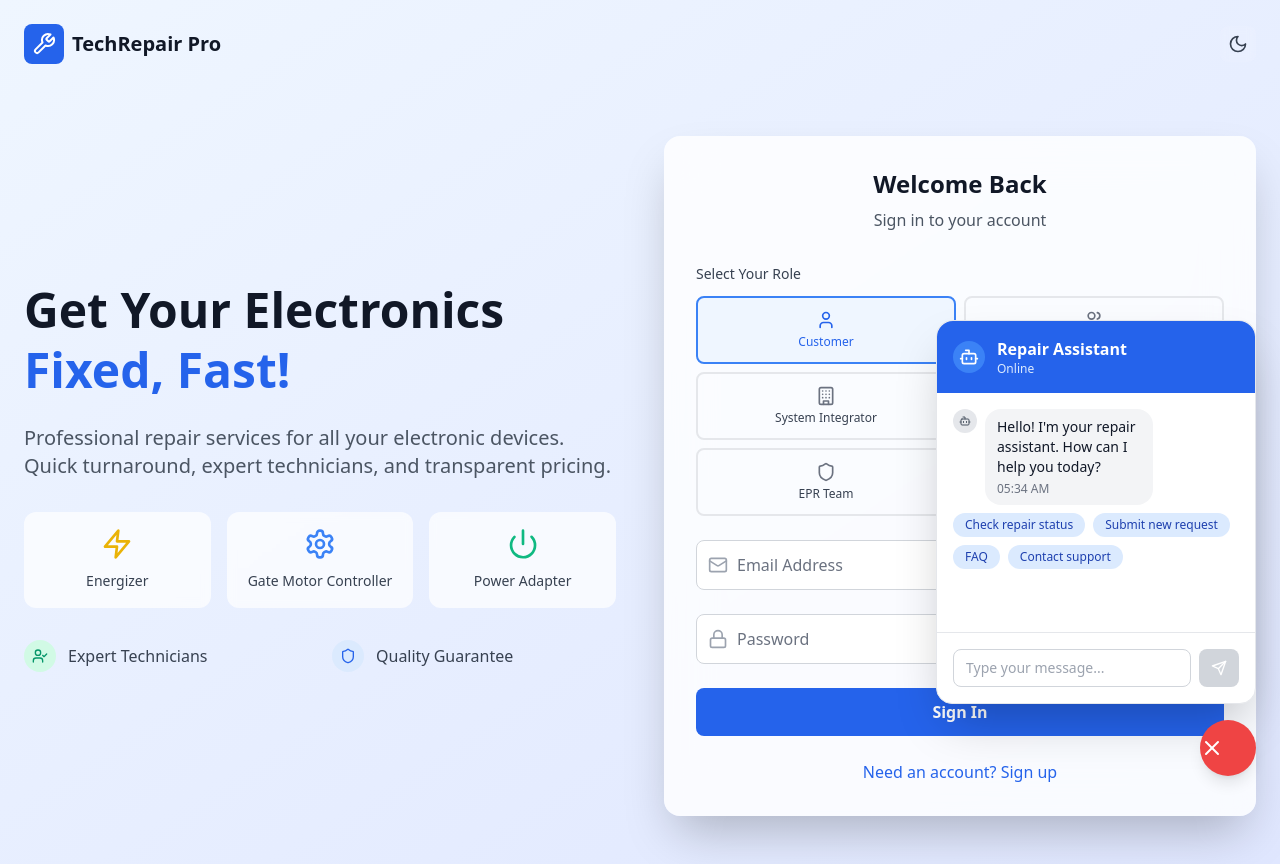
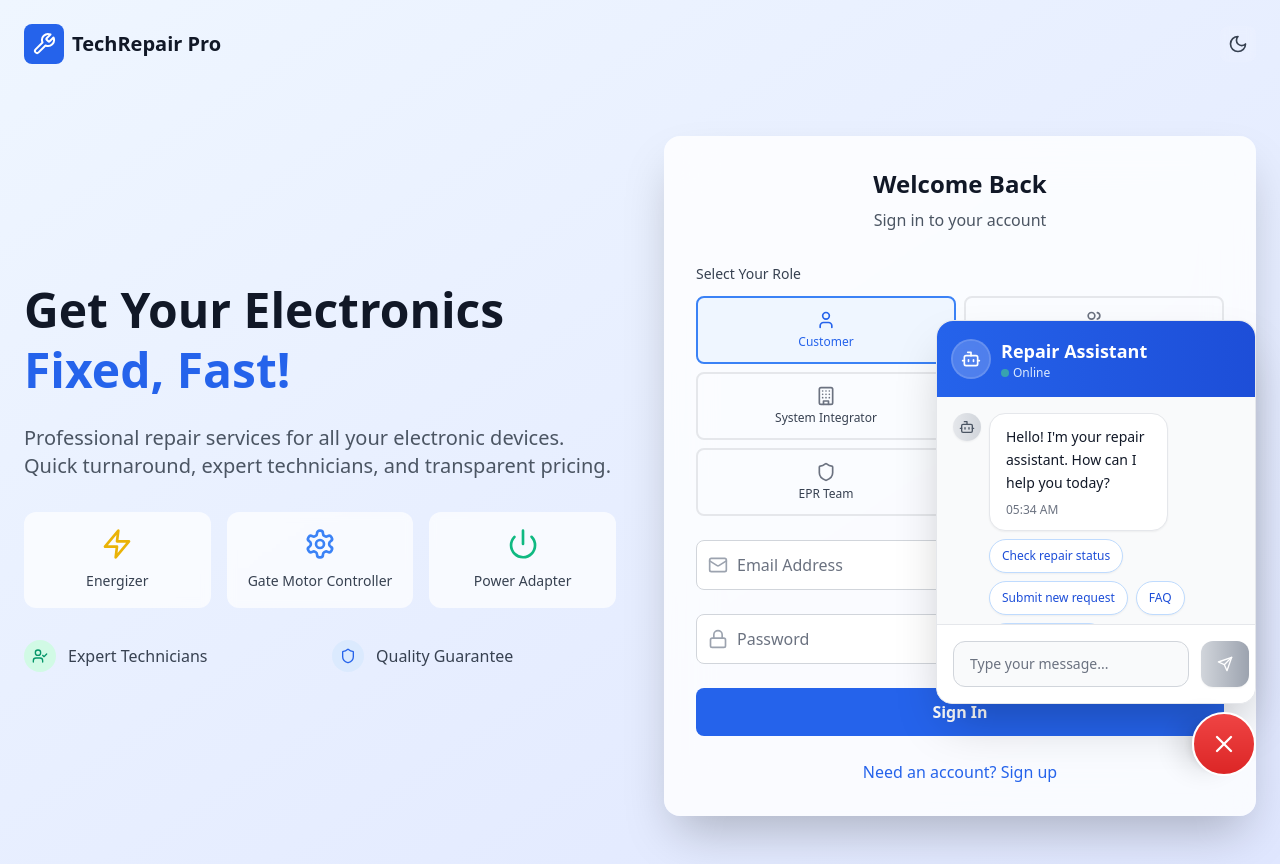
Before and after one commit to ManabBehera342/Tech-Repair-A1, a React (Vite) app in the folder frontend/: page / in a window 1280 px wide. Both pictures are taken after a click on the button 1228 px from the left and 748 px from the top of the page. Built offline with nearby package versions, Linux system fonts and the light colour scheme.

Commit message:
chatbot part fixed

```diff
--- a/frontend/src/components/ChatBot.tsx
+++ b/frontend/src/components/ChatBot.tsx
@@ -94,67 +94,78 @@ const ChatBot: React.FC = () => {
 
   return (
     <>
-      {/* Chat Toggle Button */}
+      {/* Chat Toggle Button - Improved */}
       <button
         onClick={() => setIsOpen(!isOpen)}
-        className={`fixed bottom-6 right-6 w-14 h-14 rounded-full shadow-lg transition-all duration-300 z-50 ${
-          isOpen ? 'bg-red-500 hover:bg-red-600' : 'bg-blue-600 hover:bg-blue-700'
-        } text-white`}
+        className={`fixed bottom-6 right-6 w-16 h-16 rounded-full shadow-xl transition-all duration-300 z-50 flex items-center justify-center ${
+          isOpen
+            ? 'bg-gradient-to-r from-red-500 to-red-600 hover:from-red-600 hover:to-red-700 rotate-90'
+            : 'bg-gradient-to-r from-blue-600 to-blue-700 hover:from-blue-700 hover:to-blue-800 hover:scale-110'
+        } text-white border-2 border-white`}
         aria-label={isOpen ? 'Close chat' : 'Open chat'}
       >
-        {isOpen ? <X className="w-6 h-6" /> : <MessageCircle className="w-6 h-6" />}
+        {isOpen ? (
+          <X className="w-7 h-7" />
+        ) : (
+          <MessageCircle className="w-7 h-7" />
+        )}
       </button>
 
-      {/* Chat Window */}
+      {/* Chat Window - Enhanced */}
       {isOpen && (
-        <div className="fixed bottom-24 right-6 w-80 h-96 bg-white dark:bg-gray-800 rounded-2xl shadow-2xl border border-gray-200 dark:border-gray-700 z-40 flex flex-col">
-          {/* Header */}
-          <div className="bg-blue-600 text-white p-4 rounded-t-2xl">
+        <div className="fixed bottom-24 right-6 w-80 h-96 bg-white dark:bg-gray-800 rounded-2xl shadow-2xl border border-gray-200 dark:border-gray-700 z-40 flex flex-col transform transition-all duration-300 animate-in slide-in-from-bottom-4">
+          {/* Header - Enhanced */}
+          <div className="bg-gradient-to-r from-blue-600 to-blue-700 text-white p-4 rounded-t-2xl">
             <div className="flex items-center space-x-3">
-              <div className="w-8 h-8 bg-blue-500 rounded-full flex items-center justify-center">
+              <div className="w-9 h-9 bg-white/20 backdrop-blur-sm rounded-full flex items-center justify-center ring-2 ring-white/30">
                 <Bot className="w-5 h-5" />
               </div>
               <div>
-                <h3 className="font-semibold">Repair Assistant</h3>
-                <p className="text-xs text-blue-100">Online</p>
+                <h3 className="font-semibold text-lg">Repair Assistant</h3>
+                <div className="flex items-center space-x-1">
+                  <div className="w-2 h-2 bg-green-400 rounded-full animate-pulse"></div>
+                  <p className="text-xs text-blue-100">Online</p>
+                </div>
               </div>
             </div>
           </div>
 
-          {/* Messages */}
-          <div className="flex-1 overflow-y-auto p-4 space-y-4">
+          {/* Messages - Enhanced */}
+          <div className="flex-1 overflow-y-auto p-4 space-y-4 bg-gray-50 dark:bg-gray-900/50">
             {messages.map((message) => (
               <div key={message.id} className="space-y-2">
                 <div className={`flex ${message.sender === 'user' ? 'justify-end' : 'justify-start'}`}>
                   <div
-                    className={`flex items-start space-x-2 max-w-[70%] ${
+                    className={`flex items-start space-x-2 max-w-[75%] ${
                       message.sender === 'user' ? 'flex-row-reverse space-x-reverse' : ''
                     }`}
                   >
                     <div
-                      className={`w-6 h-6 rounded-full flex items-center justify-center flex-shrink-0 ${
+                      className={`w-7 h-7 rounded-full flex items-center justify-center flex-shrink-0 shadow-sm ${
                         message.sender === 'user'
-                          ? 'bg-blue-600 text-white'
-                          : 'bg-gray-200 dark:bg-gray-700 text-gray-600 dark:text-gray-300'
+                          ? 'bg-gradient-to-r from-blue-600 to-blue-700 text-white'
+                          : 'bg-gradient-to-r from-gray-200 to-gray-300 dark:from-gray-600 dark:to-gray-700 text-gray-600 dark:text-gray-300'
                       }`}
                     >
                       {message.sender === 'user' ? (
-                        <User className="w-3 h-3" />
+                        <User className="w-4 h-4" />
                       ) : (
-                        <Bot className="w-3 h-3" />
+                        <Bot className="w-4 h-4" />
                       )}
                     </div>
                     <div
-                      className={`rounded-2xl px-3 py-2 ${
+                      className={`rounded-2xl px-4 py-3 shadow-sm ${
                         message.sender === 'user'
-                          ? 'bg-blue-600 text-white'
-                          : 'bg-gray-100 dark:bg-gray-700 text-gray-900 dark:text-white'
+                          ? 'bg-gradient-to-r from-blue-600 to-blue-700 text-white'
+                          : 'bg-white dark:bg-gray-700 text-gray-900 dark:text-white border border-gray-200 dark:border-gray-600'
                       }`}
                     >
-                      <p className="text-sm whitespace-pre-line">{message.text}</p>
+                      <p className="text-sm whitespace-pre-line leading-relaxed">{message.text}</p>
                       <p
-                        className={`text-xs mt-1 ${
-                          message.sender === 'user' ? 'text-blue-100' : 'text-gray-500 dark:text-gray-400'
+                        className={`text-xs mt-2 ${
+                          message.sender === 'user'
+                            ? 'text-blue-100'
+                            : 'text-gray-500 dark:text-gray-400'
                         }`}
                       >
                         {formatTime(message.timestamp)}
@@ -163,14 +174,14 @@ const ChatBot: React.FC = () => {
                   </div>
                 </div>
 
-                {/* Quick Replies */}
+                {/* Quick Replies - Enhanced */}
                 {message.quickReplies && message.sender === 'bot' && (
-                  <div className="flex flex-wrap gap-2">
+                  <div className="flex flex-wrap gap-2 ml-9">
                     {message.quickReplies.map((reply, index) => (
                       <button
                         key={index}
                         onClick={() => handleQuickReply(reply)}
-                        className="px-3 py-1 bg-blue-100 hover:bg-blue-200 dark:bg-blue-900 dark:hover:bg-blue-800 text-blue-800 dark:text-blue-200 text-xs rounded-full transition-colors"
+                        className="px-3 py-2 bg-white hover:bg-blue-50 dark:bg-gray-700 dark:hover:bg-gray-600 text-blue-700 dark:text-blue-300 text-xs rounded-full transition-all duration-200 border border-blue-200 dark:border-gray-600 hover:border-blue-300 dark:hover:border-gray-500 shadow-sm hover:shadow-md"
                       >
                         {reply}
                       </button>
@@ -182,9 +193,9 @@ const ChatBot: React.FC = () => {
             <div ref={messagesEndRef} />
           </div>
 
-          {/* Input */}
-          <div className="p-4 border-t border-gray-200 dark:border-gray-700">
-            <div className="flex space-x-2">
+          {/* Input - Enhanced */}
+          <div className="p-4 border-t border-gray-200 dark:border-gray-700 bg-white dark:bg-gray-800 rounded-b-2xl">
+            <div className="flex space-x-3">
               <input
                 type="text"
                 value={inputText}
@@ -195,13 +206,13 @@ const ChatBot: React.FC = () => {
                   }
                 }}
                 placeholder="Type your message..."
-                className="flex-1 px-3 py-2 border border-gray-300 dark:border-gray-600 rounded-lg text-sm focus:ring-2 focus:ring-blue-500 focus:border-transparent bg-white dark:bg-gray-700 text-gray-900 dark:text-white"
+                className="flex-1 px-4 py-3 border border-gray-300 dark:border-gray-600 rounded-xl text-sm focus:ring-2 focus:ring-blue-500 focus:border-transparent bg-gray-50 dark:bg-gray-700 text-gray-900 dark:text-white placeholder-gray-500 dark:placeholder-gray-400 transition-all duration-200"
                 aria-label="Chat message input"
               />
               <button
                 onClick={() => handleSendMessage(inputText)}
                 disabled={!inputText.trim()}
-                className="px-3 py-2 bg-blue-600 hover:bg-blue-700 disabled:bg-gray-300 disabled:cursor-not-allowed text-white rounded-lg transition-colors"
+                className="px-4 py-3 bg-gradient-to-r from-blue-600 to-blue-700 hover:from-blue-700 hover:to-blue-800 disabled:from-gray-300 disabled:to-gray-400 disabled:cursor-not-allowed text-white rounded-xl transition-all duration-200 shadow-sm hover:shadow-md flex items-center justify-center"
                 aria-label="Send message"
               >
                 <Send className="w-4 h-4" />
```
